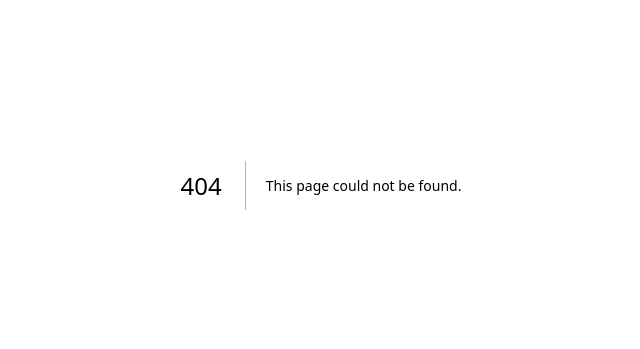
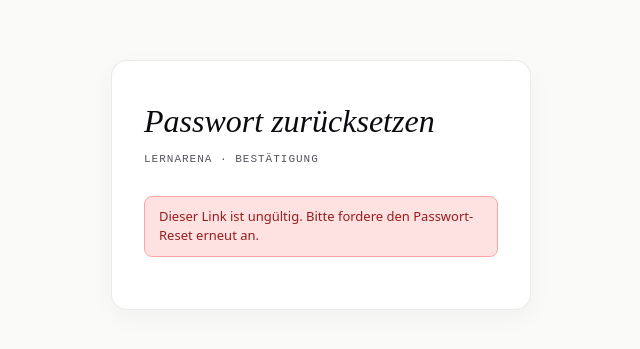
Before and after one commit to claudioNelson/IHK_App, a Next.js app in the folder web/: page /reset-confirm in a window 1280 px wide. Before the commit this address had no page. Shown: the part 215-564 px from the top of the page, without its empty margins (319-959 px from the left). Built offline with nearby package versions, Linux system fonts and the light colour scheme; no server answers.

Commit message:
Web: reset-confirm Zwischenseite gegen Mail-Scanner (Proton)

```diff
--- /dev/null
+++ b/web/app/reset-confirm/page.tsx
@@ -0,0 +1,95 @@
+"use client";
+
+import { useEffect, useState } from "react";
+import { useRouter } from "next/navigation";
+import { createClient } from "@/lib/supabase/client";
+
+export default function ResetConfirmPage() {
+    const router = useRouter();
+    const supabase = createClient();
+
+    const [tokenHash, setTokenHash] = useState<string | null>(null);
+    const [checked, setChecked] = useState(false);
+    const [loading, setLoading] = useState(false);
+    const [error, setError] = useState<string | null>(null);
+
+    // Token-Hash aus der URL lesen (?token_hash=...&type=recovery).
+    // WICHTIG: Hier wird NICHTS eingeloest – nur ausgelesen. Ein Mail-Scanner,
+    // der diese Seite vorab oeffnet, verbraucht das Token also nicht.
+    useEffect(() => {
+        const params = new URLSearchParams(window.location.search);
+        const th = params.get("token_hash");
+        setTokenHash(th);
+        setChecked(true);
+    }, []);
+
+    // Erst beim aktiven Button-Klick wird das Token eingeloest.
+    async function handleConfirm() {
+        if (!tokenHash) return;
+        setLoading(true);
+        setError(null);
+
+        const { error } = await supabase.auth.verifyOtp({
+            token_hash: tokenHash,
+            type: "recovery",
+        });
+
+        if (error) {
+            setLoading(false);
+            setError(
+                "Dieser Link ist ungültig oder abgelaufen. Bitte fordere den Passwort-Reset erneut an.",
+            );
+            return;
+        }
+
+        // Session ist jetzt aktiv -> weiter zur Passwort-Seite
+        router.push("/update-password");
+    }
+
+    return (
+        <div className="auth-wrap">
+            <style>{`
+                .auth-wrap { min-height:100vh; display:flex; align-items:center; justify-content:center; padding:40px 20px; background:#FAFAF9; font-family:'Inter Tight',system-ui,sans-serif; }
+                .auth-card { width:100%; max-width:420px; background:#FFF; border:1px solid rgba(10,10,15,0.08); border-radius:16px; padding:36px 32px; box-shadow:0 8px 24px rgba(10,10,15,0.04); }
+                .auth-title { font-family:'Instrument Serif',serif; font-style:italic; font-size:32px; color:#0A0A0F; margin:0 0 6px; }
+                .auth-sub { font-family:'JetBrains Mono',monospace; font-size:11px; color:#55555F; text-transform:uppercase; letter-spacing:1px; margin-bottom:28px; }
+                .auth-text { color:#0A0A0F; font-size:14px; line-height:1.6; margin-bottom:20px; }
+                .auth-btn { width:100%; background:#7C6DFF; color:#FFF; border:none; border-radius:10px; padding:12px; font-family:'Inter Tight',system-ui,sans-serif; font-size:14px; font-weight:600; cursor:pointer; }
+                .auth-btn:disabled { opacity:0.6; cursor:not-allowed; }
+                .auth-error { background:#FEE2E2; border:1px solid #FCA5A5; color:#991B1B; border-radius:8px; padding:10px 14px; font-size:13px; margin-bottom:16px; }
+                .auth-muted { color:#55555F; font-size:13px; }
+            `}</style>
+
+            <div className="auth-card">
+                <h1 className="auth-title">Passwort zurücksetzen</h1>
+                <div className="auth-sub">Lernarena · Bestätigung</div>
+
+                {!checked && <p className="auth-muted">Einen Moment …</p>}
+
+                {checked && !tokenHash && (
+                    <div className="auth-error">
+                        Dieser Link ist ungültig. Bitte fordere den Passwort-Reset
+                        erneut an.
+                    </div>
+                )}
+
+                {checked && tokenHash && (
+                    <>
+                        {error && <div className="auth-error">{error}</div>}
+                        <p className="auth-text">
+                            Klicke auf den Button, um fortzufahren und ein neues
+                            Passwort zu vergeben.
+                        </p>
+                        <button
+                            className="auth-btn"
+                            onClick={handleConfirm}
+                            disabled={loading}
+                        >
+                            {loading ? "Einen Moment …" : "Passwort jetzt zurücksetzen"}
+                        </button>
+                    </>
+                )}
+            </div>
+        </div>
+    );
+}
```
